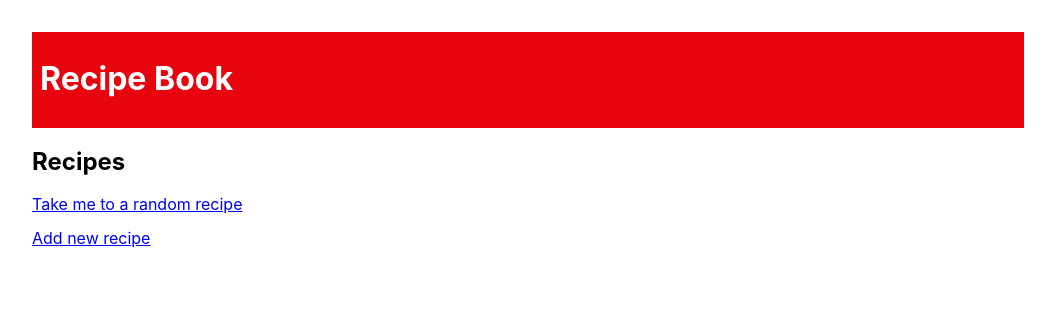
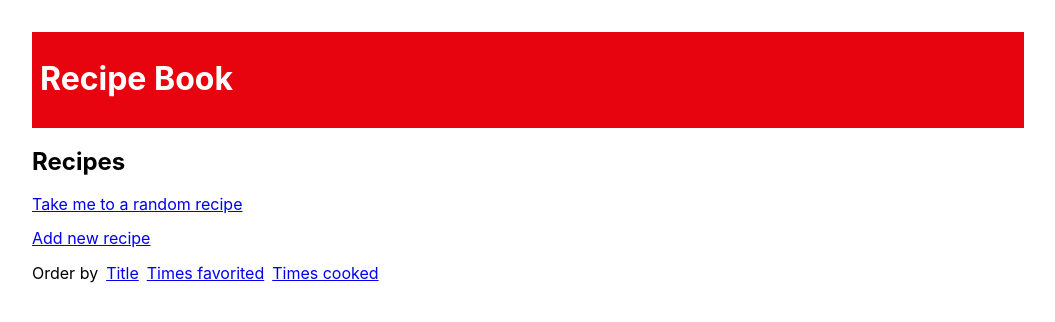
Before and after one commit to momentumlearn/phase3-example--django-recipes, a Django app: page /recipes/ in a window 1280 px wide. Shown: the top 322 px of the page, without its empty margins (112-1167 px from the left). Run offline with Django 3.2, Linux system fonts and the light colour scheme; data that the repository does not hold is empty; parts of the project's set-up code (start-up, migrations or seed data) failed here and were passed over.

Commit message:
Add ajax-powered order on recipe list

```diff
--- a/recipes/views.py
+++ b/recipes/views.py
@@ -28,11 +28,23 @@ def homepage(request):
 
 
 class RecipeListView(ListView):
+    def get_template_names(self):
+        if self.request.is_ajax():
+            return ["recipes/_recipe_list.html"]
+        else:
+            return ["recipes/recipe_list.html"]
+
     def get_queryset(self):
+        order_field = self.request.GET.get("order", "title")
+
         return (
             Recipe.objects.for_user(self.request.user)
-            .order_by("title")
-            .annotate(times_favorited=Count("favorited_by"))
+            .annotate(
+                times_favorited=Count("favorited_by"),
+                num_ingredients=Count("ingredients"),
+                times_cooked=Count("meal_plans"),
+            )
+            .order_by(order_field)
         )
 
 
--- /dev/null
+++ b/templates/recipes/_recipe_list.html
@@ -0,0 +1,15 @@
+<ul class="list pl0 flex flex-wrap" id="recipe-list">
+  {% for recipe in object_list %}
+    <li class="ba bw1 pa2 mr2 mb2">
+      {% if recipe.photo %}
+      <div><img src="{{ recipe.photo_thumbnail.url }}"></div>
+      {% endif %}
+      <div>
+        <a href="{% url 'recipe_detail' pk=recipe.pk %}">{{ recipe.title }}</a> (by {{ recipe.user }})
+      </div>
+      <div>{% if not recipe.public %}<b>private</b>{% endif %}</div>
+      <div>favorited {{ recipe.times_favorited }} time{{ recipe.times_favorited|pluralize }}</div>
+      <div>cooked {{ recipe.times_cooked }} time{{ recipe.times_cooked|pluralize }}</div>
+    </li>
+  {% endfor %}
+</ul>
--- a/templates/recipes/recipe_list.html
+++ b/templates/recipes/recipe_list.html
@@ -11,19 +11,30 @@
   <a href="{% url 'add_recipe' %}">Add new recipe</a>
 </p>
 
-<ul class="list pl0 flex flex-wrap">
-  {% for recipe in object_list %}
-    <li class="ba bw1 pa2 mr2 mb2">
-      {% if recipe.photo %}
-      <div><img src="{{ recipe.photo_thumbnail.url }}"></div>
-      {% endif %}
-      <div>
-        <a href="{% url 'recipe_detail' pk=recipe.pk %}">{{ recipe.title }}</a> (by {{ recipe.user }})
-      </div>
-      <div>{% if not recipe.public %}<b>private</b>{% endif %}</div>
-      <div>favorited {{ recipe.times_favorited }} time{{ recipe.times_favorited|pluralize }}</div>
-    </li>
-  {% endfor %}
+<ul class="list pl0 flex">
+  <li class="mr2">Order by</li>
+  <li class="mr2"><a class="order-link" href="{% url 'recipe_list' %}?order=title">Title</a></li>
+  <li class="mr2"><a class="order-link" href="{% url 'recipe_list' %}?order=-times_favorited">Times favorited</a></li>
+  <li class="mr2"><a class="order-link" href="{% url 'recipe_list' %}?order=-times_cooked">Times cooked</a></li>
 </ul>
 
+{% include "recipes/_recipe_list.html" %}
+
 {% endblock %}
+
+{% block scripts %}
+<script>
+  $('.order-link').on('click', function (event) {
+    event.preventDefault()
+    fetch(event.target.href, {
+      headers: {
+        'X-Requested-With': 'XMLHttpRequest'
+      }
+    })
+    .then(res => res.text())
+    .then(body => {
+      $("#recipe-list").replaceWith(body)
+    })
+  })
+</script>
+{% endblock %}
```
